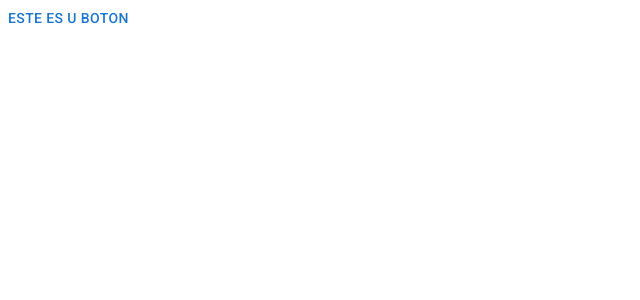
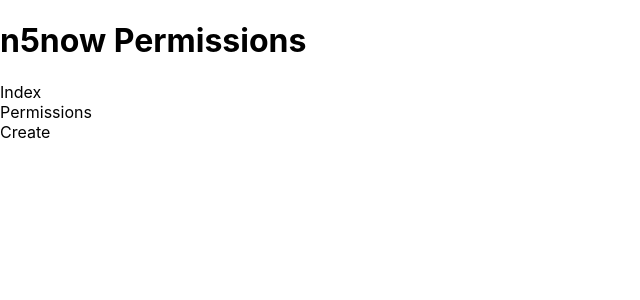
Before and after one commit to JasemDuncan/n5now, a React (Create React App) app in the folder front-end/: page / in a window 1280 px wide. Shown: the top 300 px of the page, without its empty margins (0-640 px from the left). Built offline with nearby package versions, Linux system fonts and the light colour scheme.

Commit message:
Create componentes

```diff
--- a/front-end/src/App.jsx
+++ b/front-end/src/App.jsx
@@ -1,10 +1,15 @@
 import React from "react";
-import Button from '@mui/material/Button'
+import { Create } from "./components/pages/Create";
+import { Index } from "./components/pages/Index";
+import { Permissions } from "./components/pages/Permissions";
 
 function App() {
   return (
-    <div>
-      <Button>este es u boton</Button>
+    <div className="App">
+      <h1>n5now Permissions</h1>
+      <Index/>
+      <Permissions/>
+      <Create />
     </div>
 
   );
--- /dev/null
+++ b/front-end/src/components/pages/Create.jsx
@@ -0,0 +1,7 @@
+import React from 'react'
+
+export const Create = () => {
+  return (
+    <div>Create</div>
+  )
+}
--- /dev/null
+++ b/front-end/src/components/pages/Index.jsx
@@ -0,0 +1,7 @@
+import React from 'react'
+
+export const Index = () => {
+  return (
+    <div>Index</div>
+  )
+}
--- /dev/null
+++ b/front-end/src/components/pages/Permissions.jsx
@@ -0,0 +1,7 @@
+import React from 'react'
+
+export const Permissions = () => {
+  return (
+    <div>Permissions</div>
+  )
+}
--- a/front-end/src/index.js
+++ b/front-end/src/index.js
@@ -2,16 +2,10 @@ import React from 'react';
 import ReactDOM from 'react-dom/client';
 import './index.css';
 import App from './App';
-import reportWebVitals from './reportWebVitals';
 
 const root = ReactDOM.createRoot(document.getElementById('root'));
 root.render(
-  <React.StrictMode>
+
     <App />
-  </React.StrictMode>
+
 );
-
-// If you want to start measuring performance in your app, pass a function
-// to log results (for example: reportWebVitals(console.log))
-// or send to an analytics endpoint. Learn more: https://bit.ly/CRA-vitals
-reportWebVitals();
--- a/front-end/src/reportWebVitals.js
+++ /dev/null
@@ -1,13 +0,0 @@
-const reportWebVitals = onPerfEntry => {
-  if (onPerfEntry && onPerfEntry instanceof Function) {
-    import('web-vitals').then(({ getCLS, getFID, getFCP, getLCP, getTTFB }) => {
-      getCLS(onPerfEntry);
-      getFID(onPerfEntry);
-      getFCP(onPerfEntry);
-      getLCP(onPerfEntry);
-      getTTFB(onPerfEntry);
-    });
-  }
-};
-
-export default reportWebVitals;
```
Also changed, not shown: front-end/src/components/layout/Footer.jsx (added, +7 -0 lines), front-end/src/components/layout/Header.jsx (added, +7 -0 lines), front-end/src/components/layout/Nav.jsx (added, +7 -0 lines), front-end/src/components/pages/Edit.jsx (added, +7 -0 lines), front-end/src/components/pages/Permission.jsx (added, +7 -0 lines), front-end/src/setupTests.js (deleted, +0 -5 lines).
